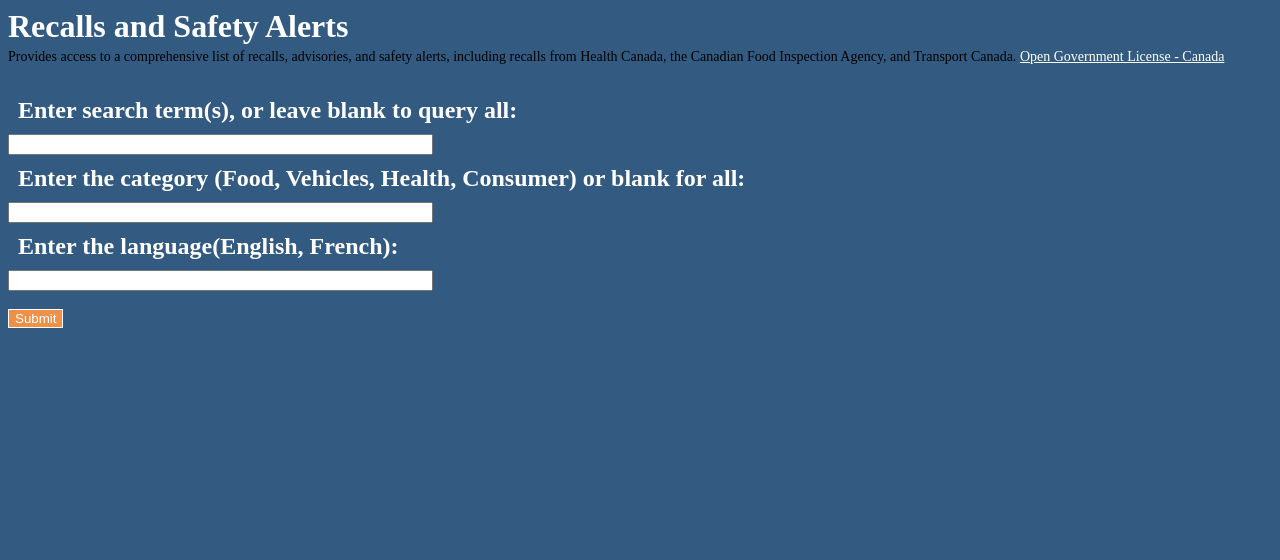
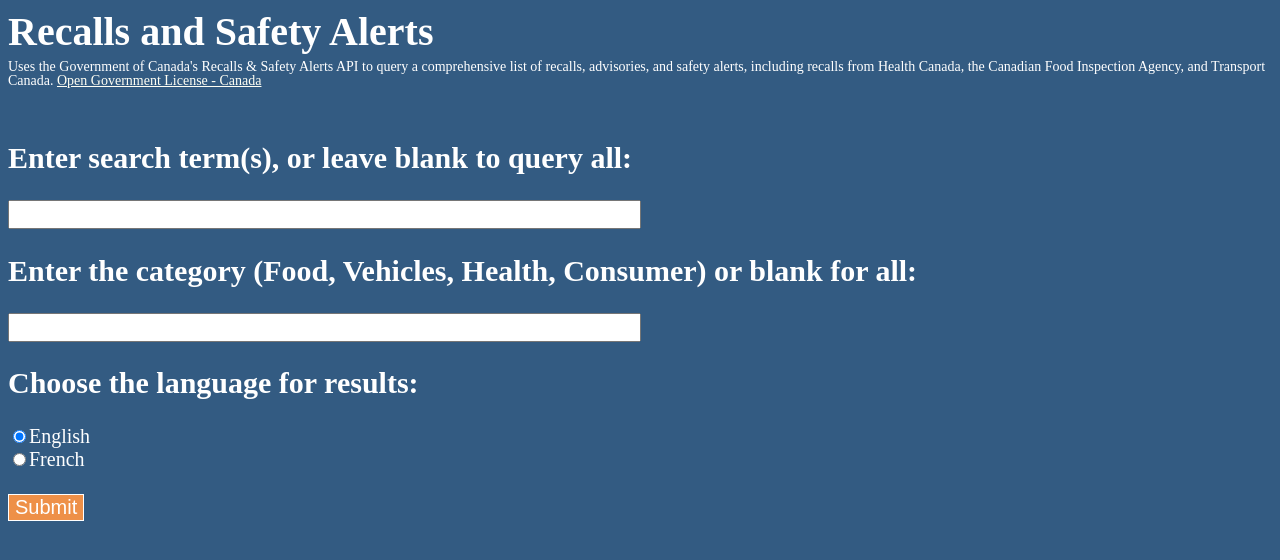
Before and after one commit to jhendrich/jhendrich.github.io, a plain HTML site: page index.html in a window 1280 px wide. Drawn offline with nearby package versions, Linux system fonts and the light colour scheme; a script that the page names is missing.

Commit message:
second with web connector.

```diff
--- a/index.html
+++ b/index.html
@@ -40,7 +40,7 @@
     console.log("lastRecordNumber=" + lastRecordNumber);
 
     var pageSize = 100;
-    var maxRecords = 10000; // an approximate max that we allow, not enforced with exact precision
+    var maxRecords = 100000; // an approximate max that we allow, not enforced with exact precision
 
     _retrieveJsonData(lastRecordNumber, function (tableData) {
       var rowData = tableData.rowData;
@@ -283,8 +283,9 @@ $(document).ready(function(){
   $("#inputForm").submit(function(e) { // This event fires when a button is clicked
     // Since we use a form for input, make sure to stop the default form behavior
     cancel(e);
+    console.log("The selected language is " + $('input[name=language]')[0].value);
     _submitToJsonToTableau($('input[name=searchTerm]')[0].value, $('input[name=category]')[0].value,
-        $('input[name=language]')[0].value);
+        $('input[name=language]:checked').val());
   });
 });
 
@@ -294,7 +295,7 @@ $(document).ready(function(){
 
 <form id="inputForm" action="">
   <h1 class="with-subtext">Recalls and Safety Alerts</h1>
-  <p class="subtext">Provides access to a comprehensive list of recalls, advisories, and safety alerts, including recalls from Health Canada, the Canadian Food Inspection Agency, and Transport Canada. <a href="http://open.canada.ca/en/open-government-licence-canada">Open Government License - Canada</a></p>
+  <p class="subtext">Uses the Government of Canada's Recalls & Safety Alerts API to query a comprehensive list of recalls, advisories, and safety alerts, including recalls from Health Canada, the Canadian Food Inspection Agency, and Transport Canada. <a href="http://open.canada.ca/en/open-government-licence-canada">Open Government License - Canada</a></p>
   <br>
   <h2>Enter search term(s), or leave blank to query all:</h2>
   <input type="text" name="searchTerm" size="50" />
@@ -302,11 +303,15 @@ $(document).ready(function(){
   <h2>Enter the category (Food, Vehicles, Health, Consumer) or blank for all:</h2>
   <input type="text" name="category" size="50" />
   <br>
-  <h2>Enter the language(English, French):</h2>
-  <input type="text" name="language" size="50" />
+  <h2>Choose the language for results:</h2>
+  <input type="radio" name="language" value="English" checked />English
+  <br>
+  <input type="radio" name="language" value="French" />French
   <br>
   <br>
-  <input class="btn-primary" type="submit" value="Submit">
+  <div>
+    <input class="btn-primary" type="submit" value="Submit">
+  </div>
 </form>
 
 </body>
--- a/main.css
+++ b/main.css
@@ -13,6 +13,8 @@ a:active {
     color: #fff;
     background-color: #ee9048;
     border: .05rem solid #fff;
+    margin: auto;
+    font-size: 20px;
 }
 
 /**
@@ -21,14 +23,17 @@ a:active {
 html,
 body {
     height: 100%;
-    color: black;
+    color: #fff;
+    font-size: 20px;
 }
 body,
 section.jumbotron {
     background-color: #335b82;
 }
 
-
+input {
+  font-size: 100%;
+}
 
 /**
  * From album.css
@@ -90,14 +95,15 @@ h1 {
 
 h2 {
     color: #fff;
-    margin: 10px;
 }
 
 h1.with-subtext {
+   color: #fff;
    margin-bottom: 5px;
 }
 
 p.subtext {
+   color: #fff;
    margin-top: 5px;
    margin-bottom: 5px;
    line-height: 1.0;
```
